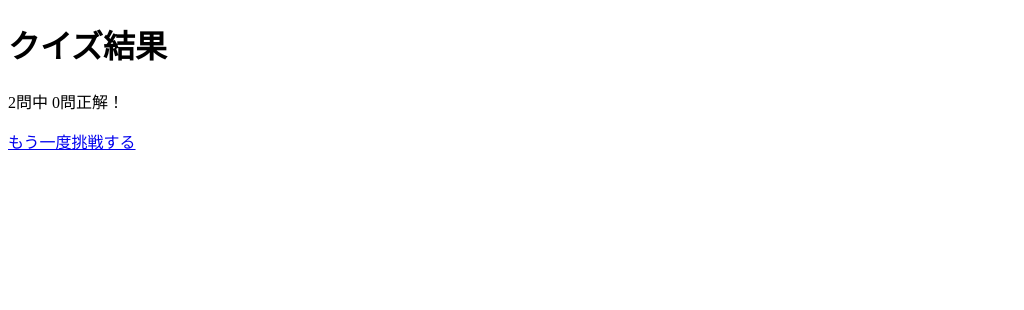
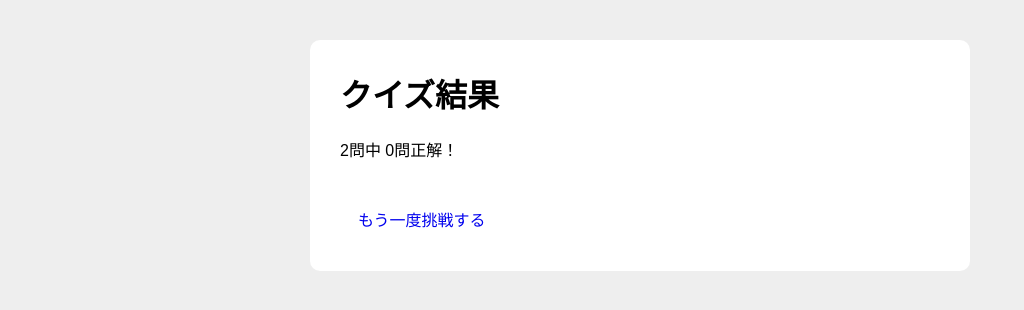
Before and after one commit to yusei-nojiri/shogi_quiz, a Flask app: page /result in a window 1280 px wide. Shown: the top 310 px of the page, without its empty margins (0-1024 px from the left). Run offline with Flask 3, Linux system fonts and the light colour scheme.

Commit message:
クイズ画面のデザインを改善

```diff
--- /dev/null
+++ b/static/style.css
@@ -0,0 +1,39 @@
+body {
+    background-color: #eeeeee;
+    font-family: sans-serif;
+    margin: 0;
+    padding: 40px;
+}
+
+.container {
+    background-color: white;
+    max-width: 600px;
+    margin: 0 auto;
+    padding: 30px;
+    border-radius: 10px;
+}
+h1 {
+    margin-top: 0;
+}
+
+label {
+    display: block;
+    padding: 12px;
+    margin-bottom: 10px;
+    border: 1px solid #cccccc;
+    border-radius: 8px;
+    cursor: pointer;
+}
+
+button,
+a {
+    display: inline-block;
+    margin-top: 20px;
+    padding: 10px 18px;
+    border-radius: 8px;
+    text-decoration: none;
+}
+
+button {
+    cursor: pointer;
+}
--- a/templates/index.html
+++ b/templates/index.html
@@ -3,8 +3,11 @@
 <head>
     <meta charset="UTF-8">
     <title>将棋 次の一手クイズ</title>
+
+	<link rel="stylesheet" href="{{ url_for('static', filename='style.css') }}">
 </head>
 <body>
+	<div class="container">
     	<h1>将棋 次の一手クイズ</h1>
 		<p>問題 {{ question_index + 1 }} / {{ total_questions }}</p>
 
@@ -37,5 +40,6 @@
 		    	<a href="/result">結果を見る</a>
 			{% endif %}
 		{% endif %}
+	</div>
 </body>
 </html>
--- a/templates/result.html
+++ b/templates/result.html
@@ -3,14 +3,16 @@
 <head>
     <meta charset="UTF-8">
     <title>クイズ結果</title>
+	<link rel="stylesheet" href="{{ url_for('static', filename='style.css') }}">
 </head>
 <body>
+	<div class="container">
 
-    <h1>クイズ結果</h1>
+    	<h1>クイズ結果</h1>
 
-    <p>{{ total_questions }}問中 {{ score }}問正解！</p>
+    	<p>{{ total_questions }}問中 {{ score }}問正解！</p>
 
-    <a href="/">もう一度挑戦する</a>
-
+    	<a href="/">もう一度挑戦する</a>
+	</div>
 </body>
 </html>
```
Lines whose indentation alone changed are shown as unchanged.
